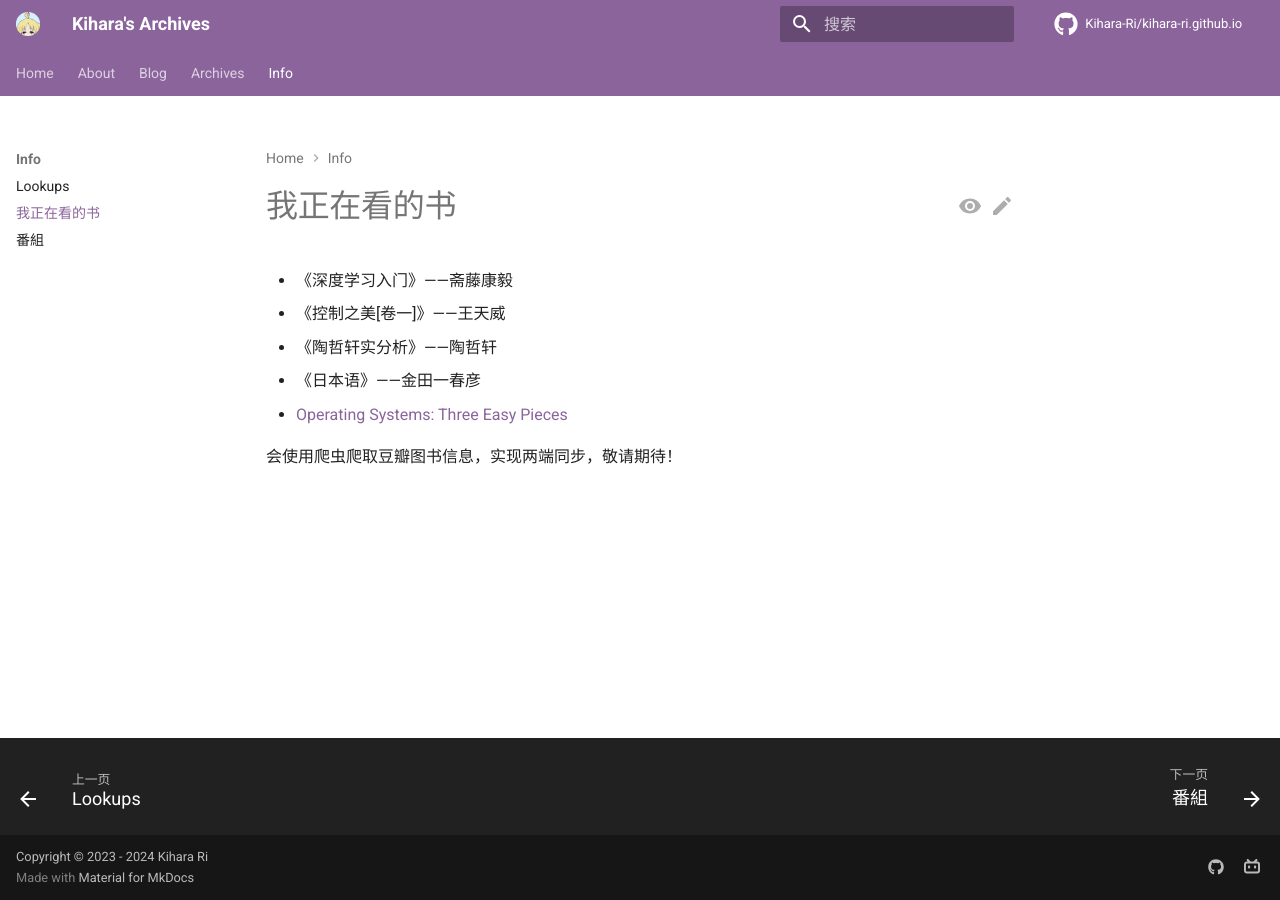
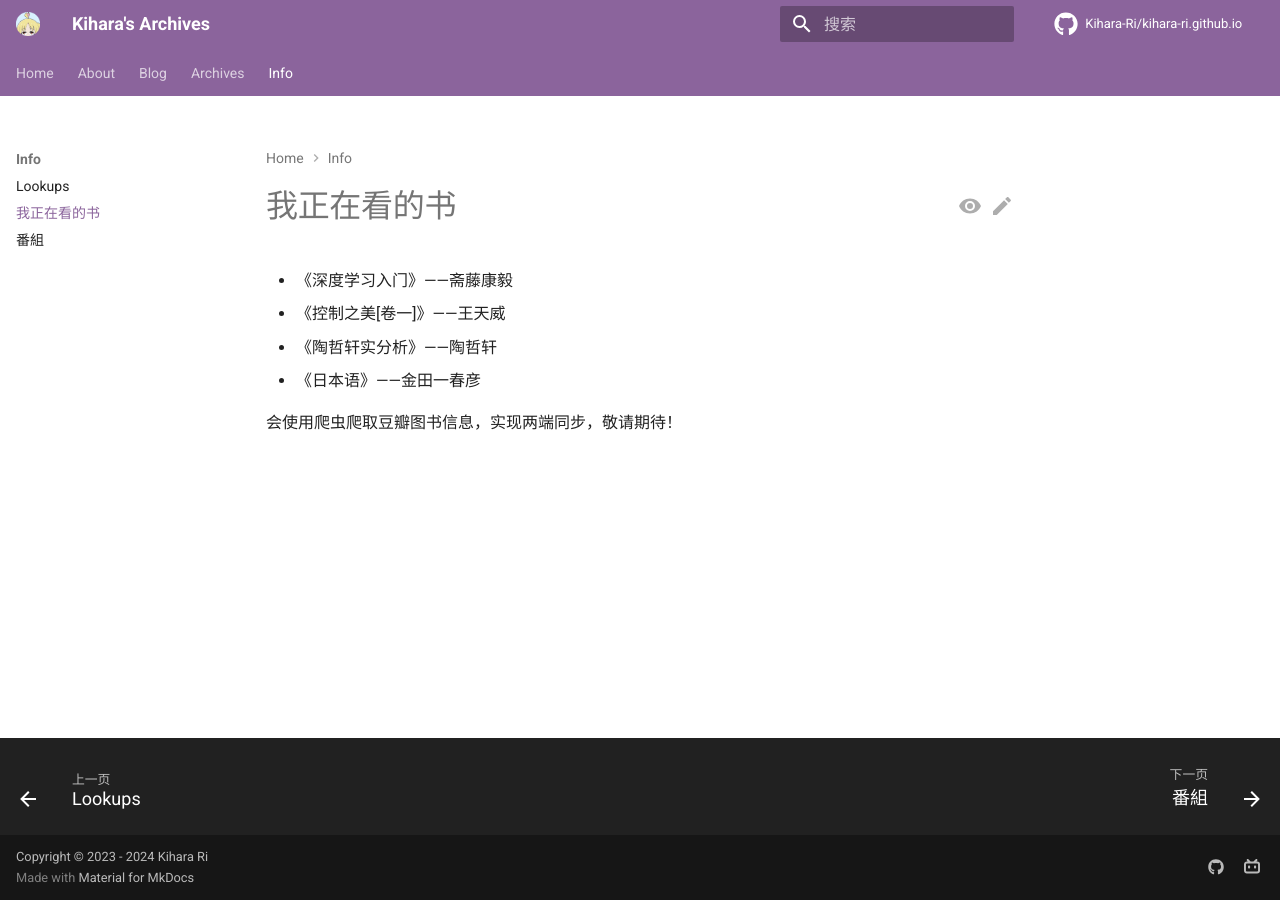
Before and after one commit to Kihara-Ri/kihara-ri.github.io, an MkDocs documentation site: the page built from docs/books.md, in a window 1280 px wide. Built offline with MkDocs 1.6.1 and Material for MkDocs 9.7.7, drawn with Linux system fonts in a browser that asks for light colours; comment, search, counter and statistics services are not loaded.

Commit message:
Update books.md

```diff
--- a/docs/books.md
+++ b/docs/books.md
@@ -1,9 +1,8 @@
 # 我正在看的书
 
 - 《深度学习入门》——斋藤康毅
-- 《控制之美[卷一]》——王天威
+- 《控制之美\[卷一\]》——王天威
 - 《陶哲轩实分析》——陶哲轩
 - 《日本语》——金田一春彦
-- [Operating Systems: Three Easy Pieces](https://pages.cs.wisc.edu/~remzi/OSTEP/)
 
 会使用爬虫爬取豆瓣图书信息，实现两端同步，敬请期待！
```
